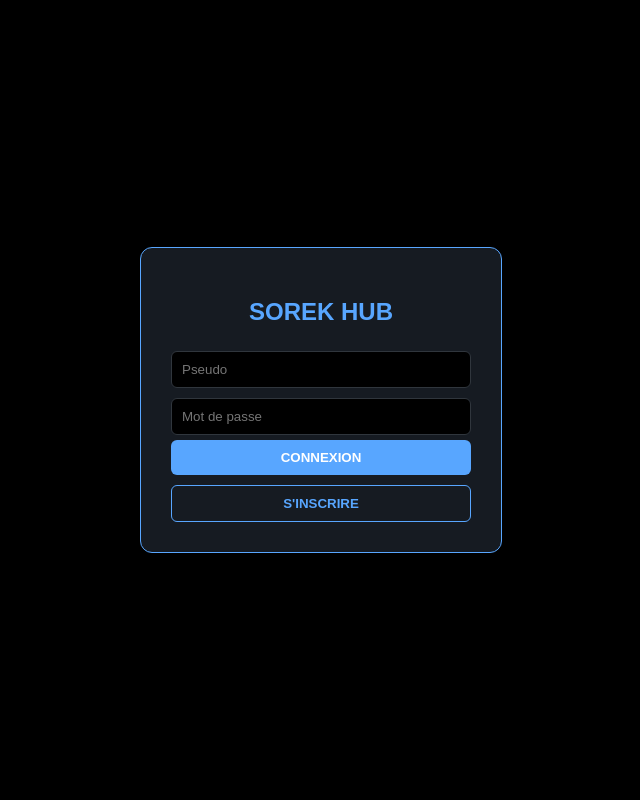
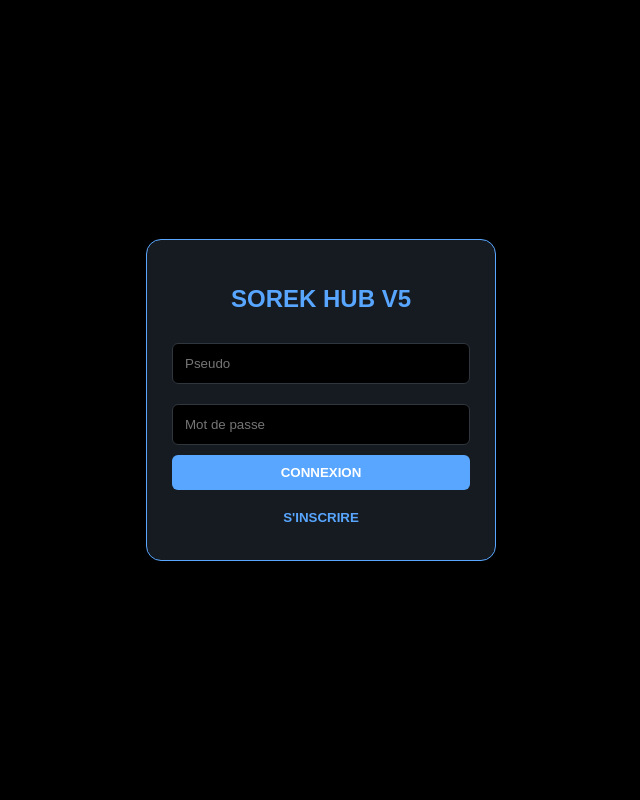
Before and after one commit to daxt61/tokacoockies_games, a Flask app: page / in a window 1280 px wide. Shown: the whole page, without its empty margins (319-959 px from the left). Run offline with Flask 3, Linux system fonts and the light colour scheme; some libraries are stand-ins or nearby versions.

Commit message:
Update index.html

```diff
--- a/templates/index.html
+++ b/templates/index.html
@@ -2,187 +2,214 @@
 <html lang="fr">
 <head>
     <meta charset="UTF-8">
-    <meta name="viewport" content="width=device-width, initial-scale=1.0">
-    <title>Sorek Hub Cloud</title>
+    <meta name="viewport" content="width=device-width, initial-scale=1.0, maximum-scale=1.0, user-scalable=no">
+    <title>Sorek ClickWars Mobile</title>
     <script src="https://cdnjs.cloudflare.com/ajax/libs/socket.io/4.0.1/socket.io.js"></script>
     <style>
         :root { --bg: #0d1117; --panel: #161b22; --accent: #58a6ff; --border: #30363d; --red: #f85149; }
-        body { background: var(--bg); color: #c9d1d9; font-family: sans-serif; margin: 0; display: flex; height: 100vh; overflow: hidden; }
+        * { box-sizing: border-box; -webkit-tap-highlight-color: transparent; }
+        body { background: var(--bg); color: #c9d1d9; font-family: sans-serif; margin: 0; height: 100vh; display: flex; flex-direction: column; overflow: hidden; }
 
-        #auth-overlay { position: fixed; inset: 0; background: #000; z-index: 2000; display: flex; align-items: center; justify-content: center; }
-        .auth-box { background: var(--panel); padding: 30px; border-radius: 12px; border: 1px solid var(--accent); text-align: center; width: 300px; }
+        /* AUTH */
+        #auth-overlay { position: fixed; inset: 0; background: #000; z-index: 3000; display: flex; align-items: center; justify-content: center; padding: 20px; }
+        .auth-box { background: var(--panel); padding: 25px; border-radius: 15px; border: 1px solid var(--accent); width: 100%; max-width: 350px; text-align: center; }
 
-        #left-bar { width: 280px; background: #010409; border-right: 1px solid var(--border); display: flex; flex-direction: column; }
-        #chat-box { flex: 1; overflow-y: auto; padding: 15px; font-size: 0.85rem; }
-        .msg { margin-bottom: 8px; border-bottom: 1px solid #161b22; padding-bottom: 4px; }
+        /* HEADER SCORE */
+        header { padding: 15px; background: var(--panel); border-bottom: 1px solid var(--border); display: flex; justify-content: space-between; align-items: center; }
+        #score-val { font-size: 1.5rem; font-weight: bold; color: var(--accent); }
 
-        #center { flex: 1; display: flex; flex-direction: column; align-items: center; justify-content: center; padding: 20px; }
-        .click-btn { width: 200px; height: 200px; border-radius: 50%; border: 8px solid var(--accent); background: var(--panel); color: white; font-size: 2rem; cursor: pointer; transition: 0.1s; }
-        .click-btn:active { transform: scale(0.95); }
+        /* MAIN CONTENT AREA */
+        main { flex: 1; position: relative; overflow-y: auto; display: flex; flex-direction: column; align-items: center; }
+        .view { display: none; width: 100%; height: 100%; padding: 20px; }
+        .view.active { display: block; }
 
-        #right-bar { width: 240px; background: #010409; border-left: 1px solid var(--border); padding: 15px; display: flex; flex-direction: column; }
-        .lb-item { font-size: 0.85rem; padding: 8px; background: var(--panel); margin-bottom: 4px; border-radius: 4px; display: flex; justify-content: space-between; }
+        /* CLICKER VIEW */
+        #click-area { text-align: center; display: flex; flex-direction: column; align-items: center; justify-content: space-around; height: 100%; }
+        #btn-clicker { width: 180px; height: 180px; border-radius: 50%; border: 10px solid var(--accent); background: var(--panel); font-size: 4rem; cursor: pointer; transition: 0.1s; display: flex; align-items: center; justify-content: center; }
+        #btn-clicker:active { transform: scale(0.9); }
 
-        .ad-zone { margin-top: auto; background: #1b1f23; border: 1px dashed #444; height: 150px; display: flex; align-items: center; justify-content: center; font-size: 0.7rem; color: var(--accent); text-align: center; border-radius: 8px; }
+        /* CLASSEMENT RELATIF (À CÔTÉ DU BOUTON) */
+        #relative-lb { width: 100%; max-width: 300px; background: rgba(0,0,0,0.3); border-radius: 10px; padding: 10px; font-size: 0.8rem; margin-top: 20px; }
+        .lb-row { display: flex; justify-content: space-between; padding: 4px; border-radius: 4px; }
+        .is-me { background: var(--accent); color: white; font-weight: bold; }
 
-        #game-view { display:none; position: fixed; inset: 0; background: rgba(0,0,0,0.95); z-index: 1500; flex-direction: column; align-items: center; justify-content: center; }
-        .grid { display: grid; grid-template-columns: repeat(3, 100px); gap: 10px; margin-top: 20px; }
-        .cell { width: 100px; height: 100px; background: var(--panel); border: 1px solid var(--border); display: flex; align-items: center; justify-content: center; font-size: 2.5rem; cursor: pointer; border-radius: 8px; }
+        /* NAVBAR MOBILE */
+        nav { height: 65px; background: var(--panel); border-top: 1px solid var(--border); display: flex; justify-content: space-around; align-items: center; }
+        .nav-item { display: flex; flex-direction: column; align-items: center; font-size: 0.7rem; color: #8b949e; cursor: pointer; }
+        .nav-item.active { color: var(--accent); }
+        .nav-item i { font-size: 1.2rem; margin-bottom: 4px; }
 
-        input { background: #000; border: 1px solid var(--border); color: white; padding: 10px; border-radius: 6px; width: 100%; margin: 5px 0; box-sizing: border-box; }
-        .btn { background: var(--accent); border: none; padding: 10px; color: white; border-radius: 6px; cursor: pointer; width: 100%; font-weight: bold; }
+        /* GUILDE / LB LISTS */
+        .list-item { background: var(--panel); padding: 15px; border-radius: 8px; margin-bottom: 10px; border: 1px solid var(--border); }
+        .btn { background: var(--accent); border: none; padding: 10px 15px; color: white; border-radius: 6px; font-weight: bold; cursor: pointer; }
+        .btn-red { background: var(--red); }
+        input { background: #000; border: 1px solid var(--border); color: white; padding: 12px; border-radius: 6px; width: 100%; margin: 10px 0; }
     </style>
 </head>
 <body>
 
     <div id="auth-overlay">
         <div class="auth-box">
-            <h2 style="color:var(--accent)">SOREK HUB</h2>
-            <div id="auth-err" style="color:var(--red); font-size:0.75rem; margin-bottom:10px;"></div>
+            <h2 style="color:var(--accent)">SOREK HUB V5</h2>
+            <div id="auth-err" style="color:var(--red); font-size:0.8rem; margin-bottom:10px;"></div>
             <input id="u" placeholder="Pseudo">
             <input id="p" type="password" placeholder="Mot de passe">
-            <button class="btn" onclick="auth('login')">CONNEXION</button>
-            <button class="btn" style="background:none; border:1px solid var(--accent); color:var(--accent); margin-top:10px;" onclick="auth('register')">S'INSCRIRE</button>
+            <button class="btn" style="width:100%" onclick="auth('login')">CONNEXION</button>
+            <button class="btn" style="width:100%; background:none; color:var(--accent); margin-top:10px" onclick="auth('register')">S'INSCRIRE</button>
         </div>
     </div>
 
-    <div id="left-bar">
-        <div style="padding:15px; background:var(--panel); font-weight:bold;">TCHAT GLOBAL</div>
-        <div id="chat-box"></div>
-        <div style="padding:10px; border-top:1px solid var(--border)">
-            <input id="mi" placeholder="Message..." onkeypress="if(event.key==='Enter')sendMsg()">
+    <header>
+        <div><span id="score-val">0</span> 💰</div>
+        <div id="guild-name-tag" style="font-size:0.8rem; color:var(--accent)">Pas de guilde</div>
+    </header>
+
+    <main>
+        <div id="view-clicker" class="view active">
+            <div id="click-area">
+                <div id="mult-val">Puissance: x1</div>
+                <button id="btn-clicker" onclick="clickAction()">👆</button>
+
+                <div id="relative-lb">
+                    <div style="text-align:center; font-weight:bold; margin-bottom:5px;">CLASSEMENT PROCHE</div>
+                    <div id="rel-rows"></div>
+                </div>
+
+                <button class="btn" onclick="socket.emit('buy_upgrade')">Améliorer (💰 <span id="cost-val">100</span>)</button>
+            </div>
         </div>
-        <div style="padding:10px; font-weight:bold; font-size:0.8rem;">JOUEURS EN LIGNE</div>
-        <div id="users-list" style="padding:10px; overflow-y:auto; flex:0.5;"></div>
-    </div>
 
-    <div id="center">
-        <h1 id="score-display" style="font-size:3rem; margin:0;">0</h1>
-        <p id="mult-display" style="color:var(--accent)">Puissance: x1</p>
-        <button class="click-btn" onclick="clickAction()">CLIQUE !</button>
-        <button class="btn" id="up-btn" style="width:200px; margin-top:20px" onclick="buyUpgrade()">UPGRADE (100)</button>
-    </div>
+        <div id="view-lb" class="view">
+            <h3>🏆 CLASSEMENTS</h3>
+            <div style="display:flex; gap:10px; margin-bottom:15px;">
+                <button class="btn" onclick="toggleLB('users')" id="btn-lb-u">Joueurs</button>
+                <button class="btn" onclick="toggleLB('guilds')" id="btn-lb-g">Guildes</button>
+            </div>
+            <div id="full-lb-list"></div>
+        </div>
 
-    <div id="right-bar">
-        <div style="font-weight:bold; margin-bottom:10px; color:var(--accent)">CLASSEMENT LIVE 🏆</div>
-        <div id="leaderboard-box"></div>
-        <div class="ad-zone">PUB : Sorek Hub 2026</div>
-    </div>
+        <div id="view-guild" class="view">
+            <h3>🛡️ GUILDE</h3>
+            <div id="guild-manager">
+                <input id="g-name" placeholder="Nom de la guilde">
+                <button class="btn" onclick="createGuild()">Créer ma Guilde</button>
+                <hr style="border:0; border-top:1px solid var(--border); margin:20px 0;">
+                <p>Traître ? Tu perdras tout ton score.</p>
+                <button class="btn btn-red" onclick="trahir()">TRAHIR MA GUILDE</button>
+            </div>
+        </div>
 
-    <div id="game-view">
-        <h2 id="opp-name">Duel vs ...</h2>
-        <div id="game-status" style="color:var(--accent)">C'est ton tour !</div>
-        <div class="grid">
-            <div class="cell" onclick="makeMove(0)"></div><div class="cell" onclick="makeMove(1)"></div><div class="cell" onclick="makeMove(2)"></div>
-            <div class="cell" onclick="makeMove(3)"></div><div class="cell" onclick="makeMove(4)"></div><div class="cell" onclick="makeMove(5)"></div>
-            <div class="cell" onclick="makeMove(6)"></div><div class="cell" onclick="makeMove(7)"></div><div class="cell" onclick="makeMove(8)"></div>
+        <div id="view-chat" class="view">
+            <h3>💬 TCHAT GLOBAL</h3>
+            <div id="chat-msgs" style="height:300px; overflow-y:auto; background:#000; padding:10px; border-radius:8px;"></div>
+            <div style="display:flex; margin-top:10px;">
+                <input id="mi" placeholder="Message..." style="margin:0; flex:1;">
+                <button class="btn" onclick="sendMsg()">➤</button>
+            </div>
         </div>
-        <button class="btn" style="width:120px; margin-top:20px; background:var(--red);" onclick="fermerJeu()">QUITTER</button>
-    </div>
+    </main>
+
+    <nav>
+        <div class="nav-item active" onclick="showView('clicker', this)"><i>🖱️</i>Click</div>
+        <div class="nav-item" onclick="showView('lb', this); socket.emit('get_full_lb')"><i>🏆</i>Rangs</div>
+        <div class="nav-item" onclick="showView('guild', this)"><i>🛡️</i>Guilde</div>
+        <div class="nav-item" onclick="showView('chat', this)"><i>💬</i>Chat</div>
+    </nav>
 
     <script>
         const socket = io();
-        let myPseudo = "";
-        let currentRoom = null;
-        let myTurn = false;
-        let myMult = 1;
+        let myP = "";
+        let emojis = ["👆", "🔥", "💎", "⭐", "🚀", "👑", "🍀", "👻", "👽", "🤖"];
 
-        function auth(t) {
-            socket.emit('login_action', {pseudo: document.getElementById('u').value, password: document.getElementById('p').value, type: t});
-        }
+        function auth(t) { socket.emit('login_action', {pseudo: document.getElementById('u').value, password: document.getElementById('p').value, type: t}); }
+
+        socket.on('login_ok', d => {
+            myP = d.pseudo;
+            document.getElementById('auth-overlay').style.display = 'none';
+            document.getElementById('score-val').innerText = d.clicks;
+            document.getElementById('mult-val').innerText = "Puissance: x" + d.mult;
+            document.getElementById('cost-val').innerText = d.mult * 100;
+            document.getElementById('guild-name-tag').innerText = d.guild || "Sans Guilde";
+            updateEmoji(d.clicks);
+        });
 
         socket.on('auth_error', m => document.getElementById('auth-err').innerText = m);
-
-        socket.on('login_ok', d => {
-            myPseudo = d.pseudo; myMult = d.mult;
-            document.getElementById('auth-overlay').style.display = 'none';
-            document.getElementById('score-display').innerText = d.clicks;
-            document.getElementById('mult-display').innerText = "Puissance: x" + d.mult;
-            document.getElementById('up-btn').innerText = `UPGRADE (${d.mult * 100})`;
-        });
+        socket.on('notif', m => alert(m));
 
         function clickAction() {
             socket.emit('add_click');
-            let s = document.getElementById('score-display');
-            s.innerText = parseInt(s.innerText) + myMult;
+            updateEmoji(parseInt(document.getElementById('score-val').innerText));
         }
 
-        socket.on('update_score', d => document.getElementById('score-display').innerText = d.clicks);
-        function buyUpgrade() { socket.emit('buy_upgrade'); }
+        socket.on('update_score', d => document.getElementById('score-val').innerText = d.clicks);
 
-        socket.on('update_leaderboard', data => {
-            document.getElementById('leaderboard-box').innerHTML = data.lb.map((u, i) => `
-                <div class="lb-item" style="${u.p === myPseudo ? 'border:1px solid var(--accent)' : ''}">
-                    <span>#${i+1} ${u.p}</span>
-                    <span style="color:var(--accent)">${u.c}</span>
+        function updateEmoji(score) {
+            let idx = Math.floor(score / 500) % emojis.length;
+            document.getElementById('btn-clicker').innerText = emojis[idx];
+        }
+
+        // NAVIGATION
+        function showView(id, el) {
+            document.querySelectorAll('.view').forEach(v => v.classList.remove('active'));
+            document.querySelectorAll('.nav-item').forEach(n => n.classList.remove('active'));
+            document.getElementById('view-' + id).classList.add('active');
+            el.classList.add('active');
+        }
+
+        // RELATIVE LB (DANS LE CLICKER)
+        socket.on('relative_lb', d => {
+            const container = document.getElementById('rel-rows');
+            container.innerHTML = d.lb.map((u, i) => `
+                <div class="lb-row ${u.pseudo === myP ? 'is-me' : ''}">
+                    <span>${u.pseudo}</span>
+                    <span>${u.clicks}</span>
                 </div>
             `).join('');
         });
 
-        socket.on('update_users_list', d => {
-            const box = document.getElementById('users-list');
-            box.innerHTML = "";
-            for(let sid in d.users) {
-                if(d.users[sid] === myPseudo) continue;
-                box.innerHTML += `<div style="display:flex; justify-content:space-between; margin-bottom:5px;">
-                    <span style="font-size:0.8rem;">${d.users[sid]}</span>
-                    <button onclick="sendDefi('${sid}')" style="font-size:0.6rem; cursor:pointer;">DÉFIER</button>
+        // FULL CLASSEMENTS
+        let currentLBData = null;
+        socket.on('full_lb_data', d => {
+            currentLBData = d;
+            toggleLB('users');
+        });
+
+        function toggleLB(type) {
+            const list = document.getElementById('full-lb-list');
+            list.innerHTML = "";
+            let data = type === 'users' ? currentLBData.users : currentLBData.guilds;
+            data.forEach((item, i) => {
+                list.innerHTML += `<div class="list-item">
+                    <b>#${i+1} ${item.pseudo || item.name}</b><br>
+                    Score: ${item.clicks || item.total_clicks}
+                    ${type === 'guilds' ? `<button class="btn" style="float:right" onclick="joinGuild('${item.name}')">Join</button>` : ''}
                 </div>`;
+            });
+        }
+
+        // GUILDES
+        function createGuild() { socket.emit('create_guild', {name: document.getElementById('g-name').value}); }
+        function joinGuild(name) { socket.emit('join_guild_request', {guild: name}); }
+        function trahir() { if(confirm("VRAIMENT ? Tu perdras TOUT ton score !")) socket.emit('trahir_guilde'); }
+
+        socket.on('guild_request', d => {
+            if(confirm(`${d.from} veut rejoindre ta guilde !`)) {
+                socket.emit('answer_guild', {user: d.from, accept: true});
+            } else {
+                socket.emit('answer_guild', {user: d.from, accept: false});
             }
         });
 
+        // CHAT
         function sendMsg() {
-            const i = document.getElementById('mi');
+            let i = document.getElementById('mi');
             if(i.value) socket.emit('msg', {m: i.value});
             i.value = "";
         }
         socket.on('new_msg', d => {
-            const b = document.getElementById('chat-box');
-            b.innerHTML += `<div class="msg"><b>${d.p}:</b> ${d.m}</div>`;
-            b.scrollTop = b.scrollHeight;
-        });
-
-        // --- JEU SANS RELOAD ---
-        function sendDefi(sid) { socket.emit('send_defi', {target_sid: sid}); }
-        socket.on('receive_defi', d => { if(confirm(`Défi de ${d.from_name} ?`)) socket.emit('accept_defi', {opp_sid: d.from_sid}); });
-
-        socket.on('start_game', d => {
-            currentRoom = d.room; myTurn = d.turn;
-            document.getElementById('game-view').style.display = 'flex';
-            document.getElementById('opp-name').innerText = "Duel vs " + d.opp;
-            document.querySelectorAll('.cell').forEach(c => c.innerText = "");
-            updateStatus();
-        });
-
-        function makeMove(i) {
-            if(!myTurn) return;
-            const cells = document.querySelectorAll('.cell');
-            if(cells[i].innerText === "") {
-                cells[i].innerText = "X"; myTurn = false;
-                socket.emit('game_move', {room: currentRoom, idx: i, sym: "X"});
-                updateStatus();
-            }
-        }
-
-        socket.on('opp_move', d => {
-            document.querySelectorAll('.cell')[d.idx].innerText = "O";
-            myTurn = true; updateStatus();
-        });
-
-        function updateStatus() {
-            document.getElementById('game-status').innerText = myTurn ? "À toi !" : "Attente...";
-        }
-
-        function fermerJeu() {
-            socket.emit('quitter_jeu', {room: currentRoom});
-            document.getElementById('game-view').style.display = 'none';
-            currentRoom = null;
-        }
-
-        socket.on('fin_duel', () => {
-            alert("Fin du match !");
-            document.getElementById('game-view').style.display = 'none';
-            currentRoom = null;
+            const box = document.getElementById('chat-msgs');
+            box.innerHTML += `<div><b>${d.p}:</b> ${d.m}</div>`;
+            box.scrollTop = box.scrollHeight;
         });
     </script>
 </body>
```
